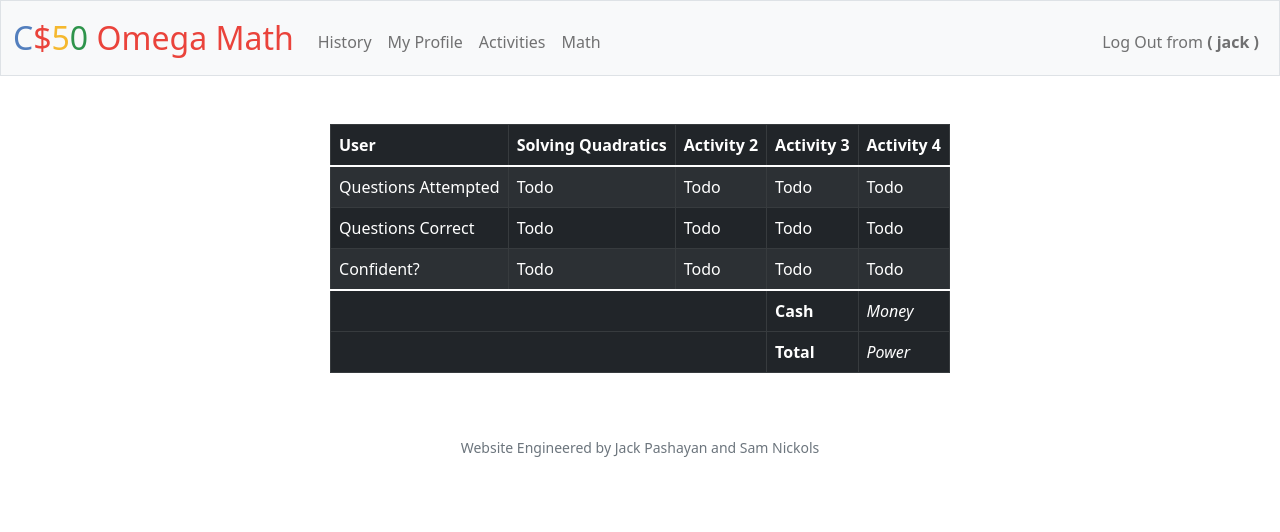
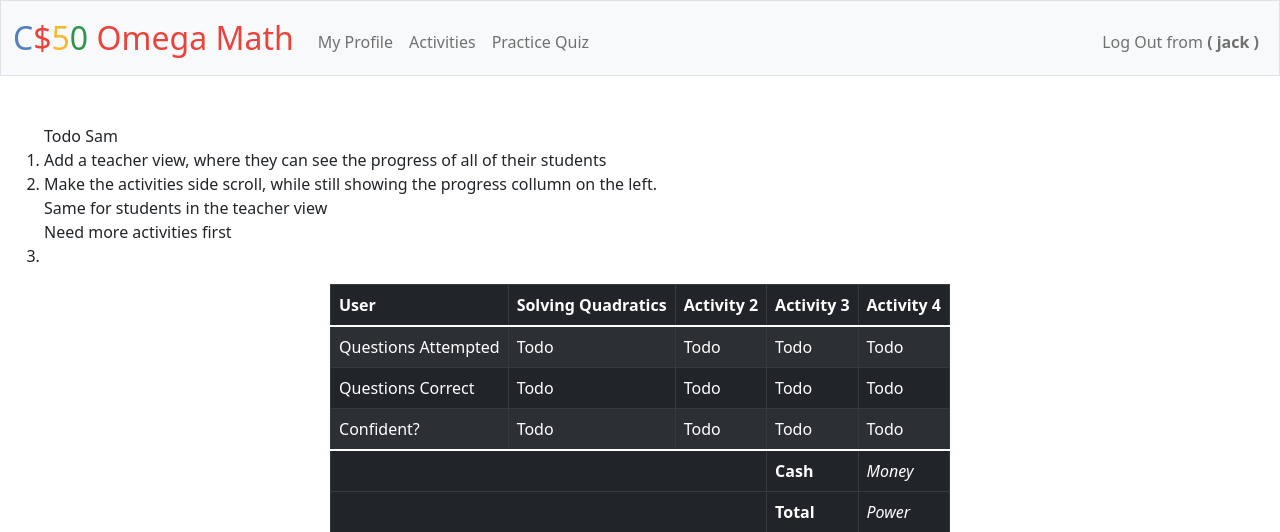
Before and after one commit to jackberrypassionfruit/CS50_Project, a Flask app: page / in a window 1280 px wide. Shown: the top 532 px of the page. Run offline with Flask 2, Linux system fonts and the light colour scheme; a user stored in the database is signed in; some libraries are stand-ins or nearby versions.

Commit message:
small things

```diff
--- a/app.py
+++ b/app.py
@@ -219,6 +219,6 @@ def quadratics():
         return render_template("quadraticsEasy.html", problems=problems)
 
 
-@app.route("/math")
-def math():
-    return render_template("math.html")
+@app.route("/practiceQuiz")
+def practiceQuiz():
+    return render_template("practiceQuiz.html")
--- a/templates/index.html
+++ b/templates/index.html
@@ -12,6 +12,24 @@
 
 
 {% block main %}
+    <ol class="todo">
+        Todo Sam
+        <li>
+            Add a teacher view, where they can see the progress of all of their students
+        </li>
+
+        <li>
+            Make the activities side scroll, while still showing the progress collumn on the left.
+            <br> Same for students in the teacher view
+            <br> Need more activities first
+        </li>
+
+        <li>
+
+        </li>
+    </ol>
+
+
     <div>
         <table class="table table-striped table-dark table-bordered">
             <thead>
--- a/templates/layout.html
+++ b/templates/layout.html
@@ -27,10 +27,9 @@
                 <div class="collapse navbar-collapse" id="navbar">
                     {% if session["user_id"] %}
                         <ul class="navbar-nav me-auto mt-2">
-                            <li class="nav-item"><a class="nav-link" href="/history">History</a></li>
                             <li class="nav-item"><a class="nav-link" href="/profile">My Profile</a></li>
                             <li class="nav-item"><a class="nav-link" href="/activities">Activities</a></li>
-                            <li class="nav-item"><a class="nav-link" href="/math">Math</a></li>
+                            <li class="nav-item"><a class="nav-link" href="/practiceQuiz">Practice Quiz</a></li>
 
                         </ul>
                         <ul class="navbar-nav ms-auto mt-2">
--- a/templates/math.html
+++ b/templates/practiceQuiz.html
@@ -1,7 +1,7 @@
 {% extends "layout.html" %}
 
 {% block title %}
-    Math
+    Practice Quiz
 {% endblock %}
 
 
```
Also changed, not shown: templates/quadraticsEasy.html (+7 -1 lines), 1 other file.
